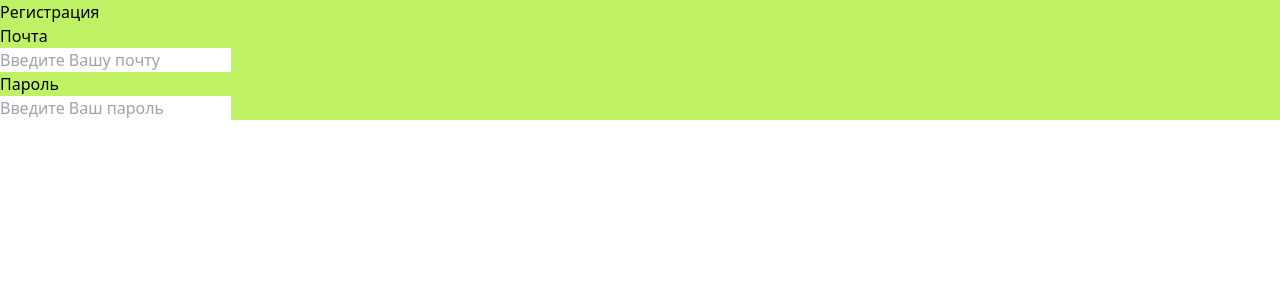
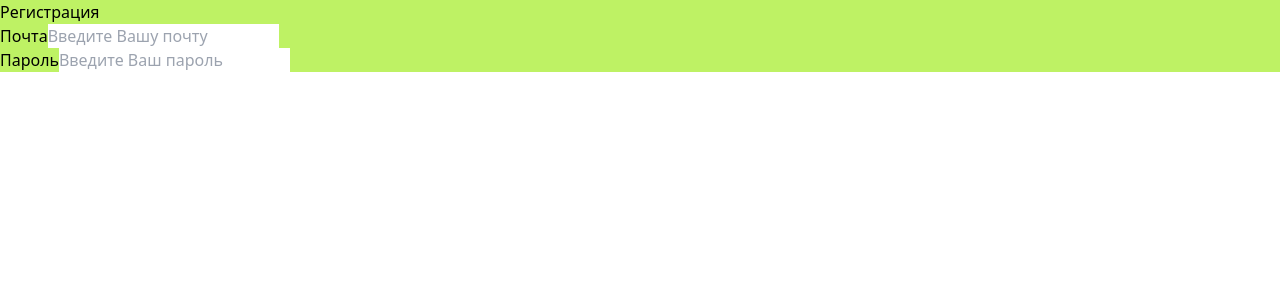
Before and after one commit to Ferenandios/london, a React (Vite) app: page / in a window 1280 px wide. Shown: the top 300 px of the page. Built offline with nearby package versions, Linux system fonts and the light colour scheme.

Commit message:
Added handleChange function

```diff
--- a/src/components/Form/Inputs/Input/Input.tsx
+++ b/src/components/Form/Inputs/Input/Input.tsx
@@ -1,12 +1,34 @@
-import React, { FC } from "react";
+import { ChangeEvent, FC } from "react";
+import { setEmail, setPassword } from "../../../../features/global.slice";
+import { useAppDispatch, useAppSelector } from "../../../../hooks";
 import { IInput } from "../../../../types/types";
 
 const Input: FC<{ input: IInput }> = ({ input }): JSX.Element => {
+  const dispatch = useAppDispatch();
+  const value = useAppSelector((state) => state[input.type]);
+  const handleChange = (event: ChangeEvent<HTMLInputElement>) => {
+    switch (input.type) {
+      case "email":
+        dispatch(setEmail(event.target.value));
+        break;
+      case "password":
+        dispatch(setPassword(event.target.value));
+        break;
+      default:
+        alert(52);
+        break;
+    }
+  };
   return (
     <>
-      <div>
+      <div className="flex">
         <h3>{input.title}</h3>
-        <input placeholder={input.placeholder} type="text" />
+        <input
+          onChange={(event) => handleChange(event)}
+          value={value}
+          placeholder={input.placeholder}
+          type="text"
+        />
       </div>
     </>
   );
```
